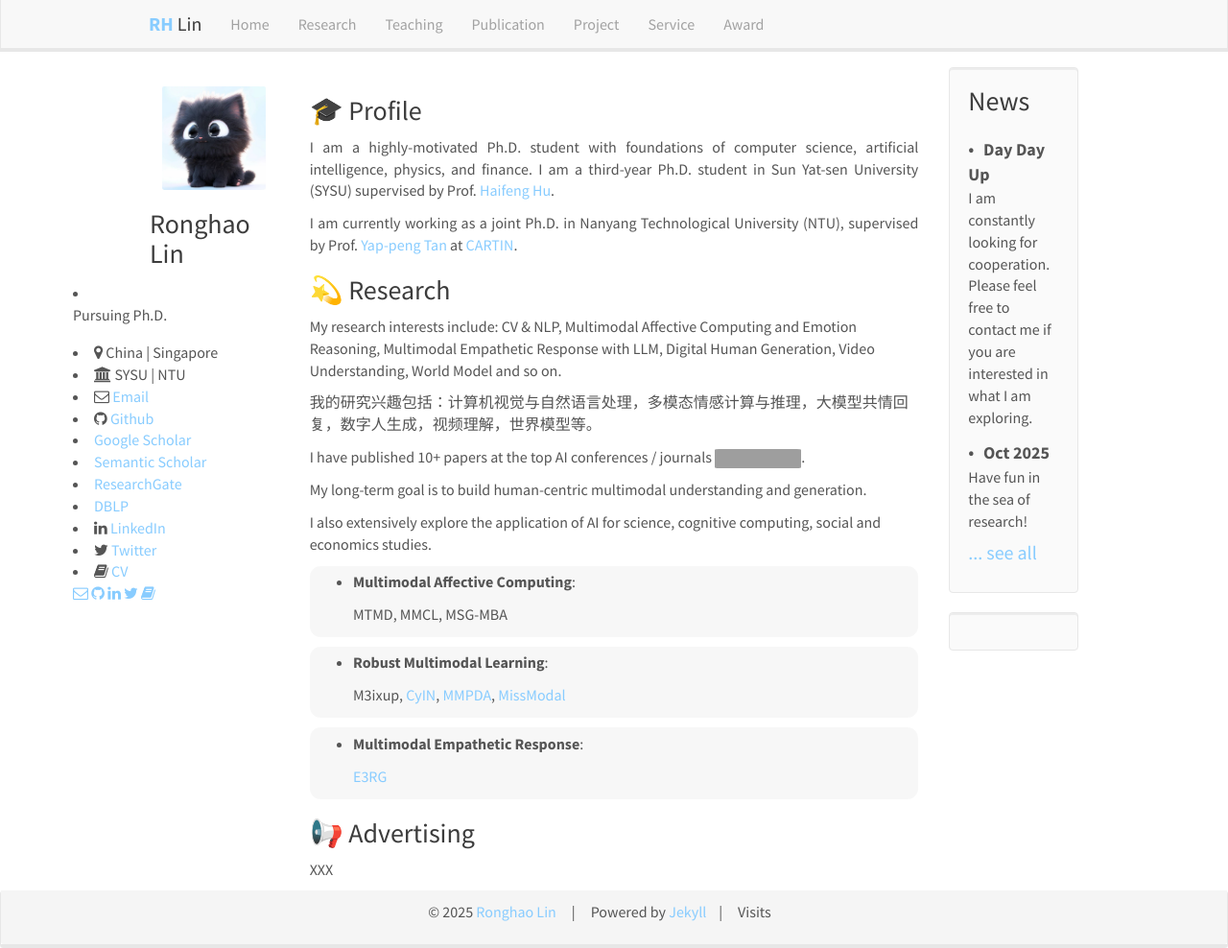
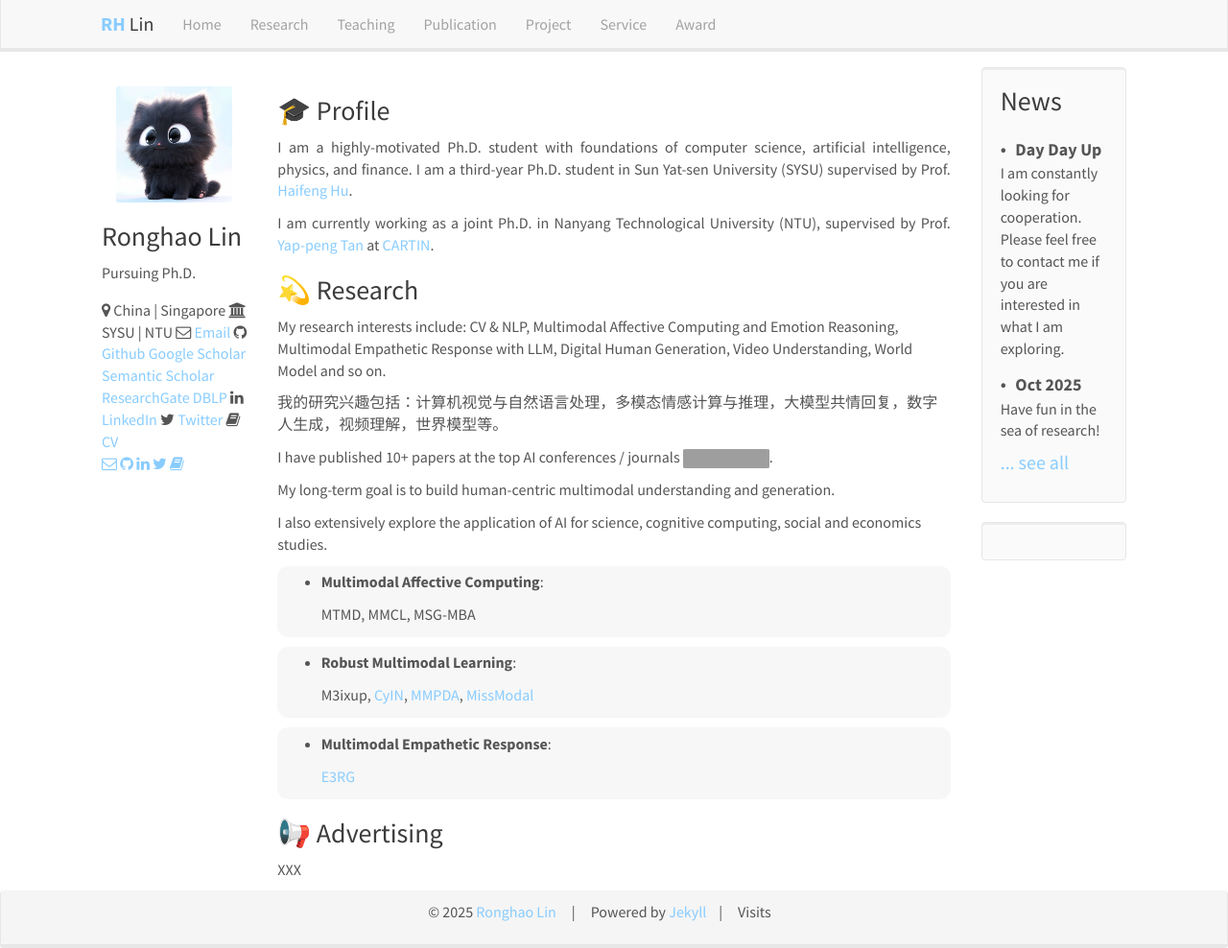
Before and after one commit to RH-Lin/rh-lin.github.io, a Jekyll site: the page built from _pages/home.md, in a window 1280 px wide and 988 px high. Shown: the whole window at 96% size. Built offline with Jekyll 4.4.1, drawn with Linux system fonts in a browser that asks for light colours; nearby versions of some CDN libraries; comment, search, counter and statistics services are not loaded; a style sheet for code colours, icons or effects is not loaded; grey boxes are pictures that could not be loaded.

Commit message:
Reinitialize

```diff
--- a/_includes/pi.html
+++ b/_includes/pi.html
@@ -7,52 +7,51 @@
 
 <td>
   <div id="toptitle">
-    <strong><h3>{{ member.name }}</h3></strong>
+    <h3><strong></strong>{{ member.name }}</strong></h3>
   </div>
 </td>
 
-<td>
-  <div style="margin-top: 15px; margin-left: -80px">
+<div class="author__urls-wrapper">
   <!-- <button class="btn btn--inverse">More Info & Contact</button> -->
   <div class="author__urls social-icons">
     {% if member.identity %}
-        <li><div style="white-space: normal; margin-bottom: 1em;">{{ member.identity }}</div></li>
+      <div style="white-space: normal; margin-bottom: 1em;">{{ member.identity }}</div>
     {% endif %}
     {% if member.location %}
-        <li><i class="fa fa-map-marker" aria-hidden="true"></i> {{ member.location }}</li>
+      <i class="fa fa-map-marker" aria-hidden="true"></i> {{ member.location }}
     {% endif %}
     {% if member.university %}
-        <li><i class="fa fa-university" aria-hidden="true"></i> {{ member.university }}</li>
+      <i class="fa fa-university" aria-hidden="true"></i> {{ member.university }}
     {% endif %}
     {% if member.email1 %}
-        <li><i class="fa fa-envelope-o" aria-hidden="true"></i><a href="mailto:{{ member.email1 }}">  Email</a></li>
+      <i class="fa fa-envelope-o" aria-hidden="true"></i><a href="mailto:{{ member.email1 }}">  Email</a>
     {% endif %}
     {% if member.email2 %}
-        <li><i class="fa fa-envelope-o" aria-hidden="true"></i><a href="mailto:{{ member.email2 }}">  Email</a></li>
+      <i class="fa fa-envelope-o" aria-hidden="true"></i><a href="mailto:{{ member.email2 }}">  Email</a>
     {% endif %}
     {% if member.github %}
-        <li><i class="fa fa-github"></i><a href="{{ member.github }}">  Github</a></li>
+      <i class="fa fa-github"></i><a href="{{ member.github }}">  Github</a>
     {% endif %}
     {% if member.googlescholar %}
-        <li><i class="ai ai-google-scholar"></i><a href="{{ member.googlescholar }}">  Google Scholar</a></li>
+      <i class="ai ai-google-scholar"></i><a href="{{ member.googlescholar }}">  Google Scholar</a>
     {% endif %}
     {% if member.semanticscholar %}
-        <li><i class="ai ai-semantic-scholar"></i><a href="{{ member.semanticscholar }}">  Semantic Scholar</a></li>
+      <i class="ai ai-semantic-scholar"></i><a href="{{ member.semanticscholar }}">  Semantic Scholar</a>
     {% endif %}
     {% if member.researchgate %}
-        <li><i class="ai ai-researchgate"></i><a href="{{ member.researchgate }}">  ResearchGate</a></li>
+      <i class="ai ai-researchgate"></i><a href="{{ member.researchgate }}">  ResearchGate</a>
     {% endif %}
     {% if member.dblp %}
-        <li><i class="ai ai-dblp"></i><a href="{{ member.dblp }}">  DBLP</a></li>
+      <i class="ai ai-dblp"></i><a href="{{ member.dblp }}">  DBLP</a>
     {% endif %}
     {% if member.linkedin %}
-        <li><i class="fa fa-linkedin"></i><a href="{{ member.linkedin }}">  LinkedIn</a></li>
+      <i class="fa fa-linkedin"></i><a href="{{ member.linkedin }}">  LinkedIn</a>
     {% endif %}
     {% if member.twitter %}
-        <li><i class="fa fa-twitter"></i><a href="{{ member.twitter }}">  Twitter</a></li>
+      <i class="fa fa-twitter"></i><a href="{{ member.twitter }}">  Twitter</a>
     {% endif %}
     {% if member.cv %}
-        <li><i class="fa fa-book"></i><a href="{{ member.cv }}">  CV</a></li>
+      <i class="fa fa-book"></i><a href="{{ member.cv }}">  CV</a>
     {% endif %}
   </div>
 
@@ -89,6 +88,5 @@
     {% endif %}
   </div>
 </div>
-</td>
 
 {% endfor %}
--- a/_includes/visits.html
+++ b/_includes/visits.html
@@ -1,6 +1,6 @@
-<div class="well" style="height:170">
+<div class="well" style="height:190">
 
-<div style="margin-top: 5px;margin-left: -10px"></div>
+<div style="margin-top: 5px"></div>
 <script type='text/javascript' id='clustrmaps' src='//cdn.clustrmaps.com/map_v2.js?cl=88ccee&w=185&t=n&d=vuXu8r4DBROnkEntNREV93Uef4G6EskWYKVJkXDM3II&co=fafafa&cmo=f2bc7e0&cmn=f46d9&ct=fafafa'></script>
 
 <div style="margin-top: -20px"></div>
--- a/css/main.scss
+++ b/css/main.scss
@@ -43,7 +43,7 @@ pubtit {
 .container-fluid {
   margin-right: auto;
   margin-left: auto;
-  max-width: 1000px; /* or 950px */
+  max-width: 1100px; /* or 950px */
 }
 
 /* Home, News */
```
Lines whose indentation alone changed are shown as unchanged.
